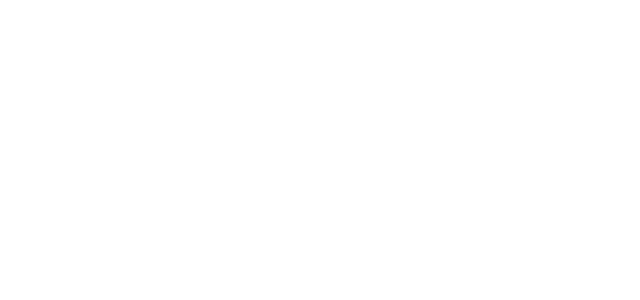
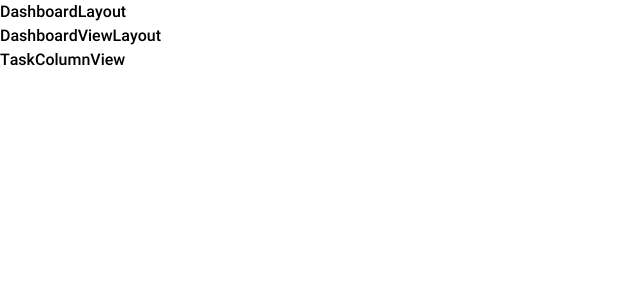
Before and after one commit to mohammadfarashipoor/TaskManger-Quera-, a React (Vite) app: page /view/column in a window 1280 px wide. Before the commit this address had no page. Shown: the top 300 px of the page, without its empty margins (0-640 px from the left). Built offline with nearby package versions, Linux system fonts and the light colour scheme.

Commit message:
feat : all routes to App.tsx

```diff
--- a/src/App.tsx
+++ b/src/App.tsx
@@ -4,15 +4,40 @@ import ForgotPage from "@/pages/auth/forget";
 import ResetPage from "@/pages/auth/reset";
 import RegisterPage from "@/pages/auth/register";
 import LoginPage from "@/pages/auth/login";
+import NotFoundPage from "@/pages/notFound";
+import DashboardLayout from "@/layouts/dashboard";
+import TaskListViewPage from "@/pages/dashboard/taskList";
+import CalendarViewPage from "@/pages/dashboard/calendar";
+import TaskColumnViewPage from "@/pages/dashboard/taskColumn";
+import ProfileLayout from "@/layouts/profile";
+import PersonalInfoPage from "@/pages/profile/personalInfo";
+import AccountInfoPage from "@/pages/profile/accountInfo";
+import ProfileSettingsPage from "@/pages/profile/profileSettings";
+import WorkSpacePage from "@/pages/dashboard/workSpace";
+import DashboardViewLayout from "@/layouts/dashboardView";
 function App() {
   return (
     <Routes>
+      <Route element={<DashboardLayout />}>
+        <Route path="/" element={<WorkSpacePage />} />
+        <Route element={<DashboardViewLayout />}>
+          <Route path="/view/column" element={<TaskColumnViewPage />} />
+          <Route path="/view/calendar" element={<CalendarViewPage />} />
+          <Route path="/view/list" element={<TaskListViewPage />} />
+        </Route>
+      </Route>
+      <Route element={<ProfileLayout />}>
+        <Route path="/personalinfo" element={<PersonalInfoPage />} />
+        <Route path="/accountinfo" element={<AccountInfoPage />} />
+        <Route path="/settings" element={<ProfileSettingsPage />} />
+      </Route>
       <Route element={<AuthLayout />}>
         <Route path="/login" element={<LoginPage />} />
         <Route path="/register" element={<RegisterPage />} />
         <Route path="/reset" element={<ResetPage />} />
         <Route path="/forgot" element={<ForgotPage />} />
       </Route>
+      <Route path="*" element={<NotFoundPage />}></Route>
     </Routes>
   );
 }
--- /dev/null
+++ b/src/layouts/dashboard/index.tsx
@@ -0,0 +1,12 @@
+import { Outlet } from "react-router-dom";
+
+function DashboardLayout() {
+  return (
+    <div>
+      DashboardLayout
+      <Outlet />
+    </div>
+  );
+}
+
+export default DashboardLayout;
--- /dev/null
+++ b/src/layouts/dashboardView/index.tsx
@@ -0,0 +1,12 @@
+import { Outlet } from "react-router-dom";
+
+function DashboardViewLayout() {
+  return (
+    <div>
+      DashboardViewLayout
+      <Outlet />
+    </div>
+  );
+}
+
+export default DashboardViewLayout;
--- /dev/null
+++ b/src/layouts/profile/index.tsx
@@ -0,0 +1,12 @@
+import { Outlet } from "react-router-dom";
+
+function ProfileLayout() {
+  return (
+    <div>
+      ProfileLayout
+      <Outlet />
+    </div>
+  );
+}
+
+export default ProfileLayout;
--- /dev/null
+++ b/src/pages/dashboard/calendar/index.tsx
@@ -0,0 +1,5 @@
+function CalendarViewPage() {
+  return <div>CalendarView</div>;
+}
+
+export default CalendarViewPage;
--- /dev/null
+++ b/src/pages/dashboard/taskColumn/index.tsx
@@ -0,0 +1,5 @@
+function TaskColumnViewPage() {
+  return <div>TaskColumnView</div>;
+}
+
+export default TaskColumnViewPage;
--- /dev/null
+++ b/src/pages/dashboard/taskList/index.tsx
@@ -0,0 +1,4 @@
+function TaskListViewPage() {
+  return <div>TaskListView</div>;
+}
+export default TaskListViewPage;
--- /dev/null
+++ b/src/pages/dashboard/workSpace/index.tsx
@@ -0,0 +1,5 @@
+function WorkSpacePage() {
+  return <div>WorkSpacePage</div>;
+}
+
+export default WorkSpacePage;
--- /dev/null
+++ b/src/pages/notFound/index.tsx
@@ -0,0 +1,5 @@
+function NotFoundPage() {
+  return <div>NotFoundPage</div>;
+}
+
+export default NotFoundPage;
--- /dev/null
+++ b/src/pages/profile/accountInfo/index.tsx
@@ -0,0 +1,5 @@
+function AccountInfoPage() {
+  return <div>AccountInfo</div>;
+}
+
+export default AccountInfoPage;
--- /dev/null
+++ b/src/pages/profile/personalInfo/index.tsx
@@ -0,0 +1,5 @@
+function PersonalInfoPage() {
+  return <div>PersonalInfo</div>;
+}
+
+export default PersonalInfoPage;
--- /dev/null
+++ b/src/pages/profile/profileSettings/index.tsx
@@ -0,0 +1,5 @@
+function ProfileSettingsPage() {
+  return <div>ProfileSettings</div>;
+}
+
+export default ProfileSettingsPage;
```
